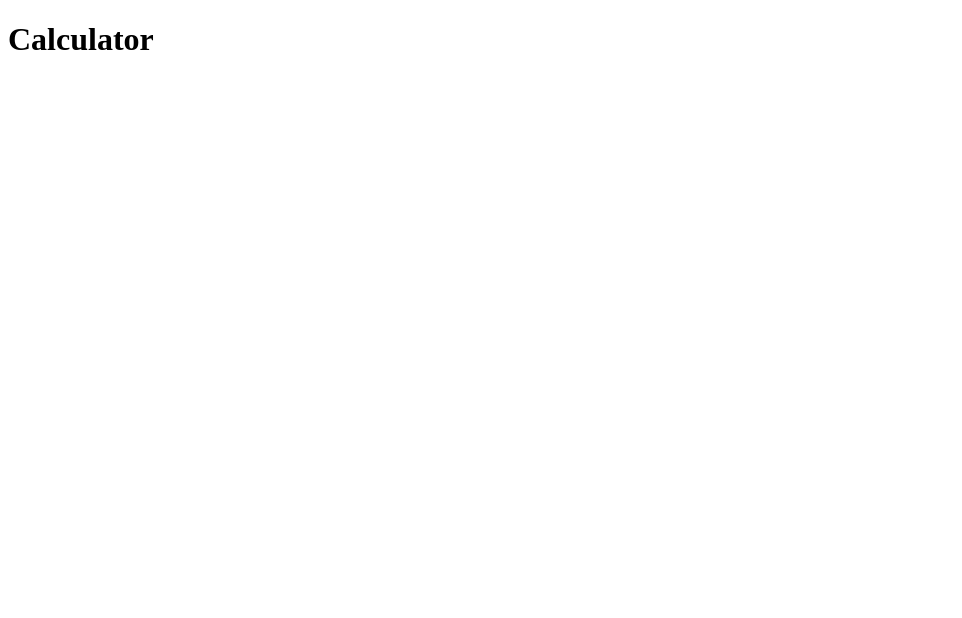
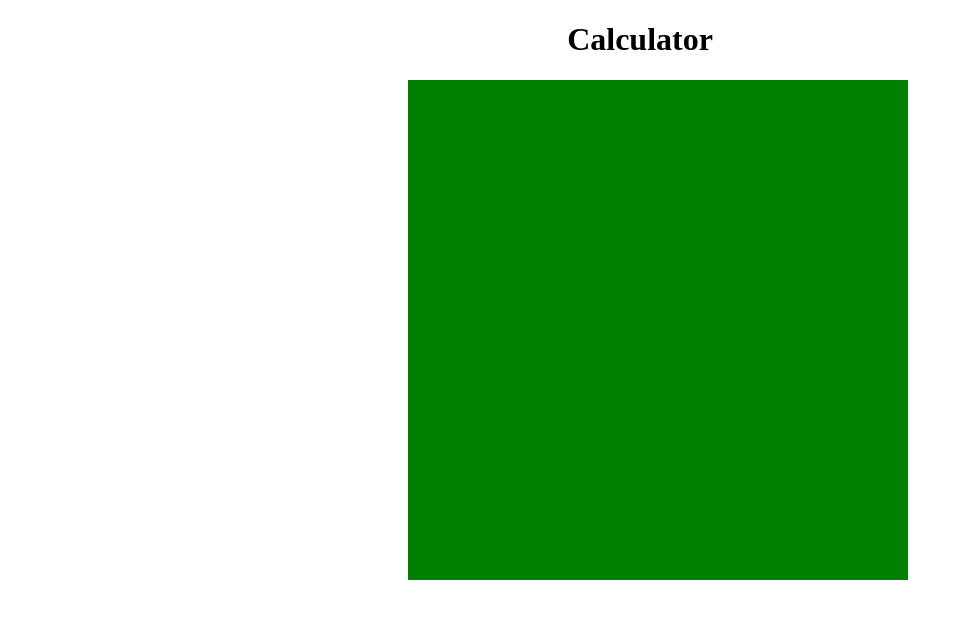
Before and after one commit to andrewvt97/Calculator, a plain HTML site: page index.html in a window 1280 px wide. Shown: the whole page, without its empty margins (0-962 px from the left). Drawn offline with Linux system fonts and the light colour scheme.

Commit message:
Add background for calculator

```diff
--- a/index.html
+++ b/index.html
@@ -5,9 +5,13 @@
     <meta http-equiv="X-UA-Compatible" content="IE=edge">
     <meta name="viewport" content="width=device-width, initial-scale=1.0">
     <title>Calculator</title>
+    <link rel="stylesheet" href="style.css">
 </head>
 <body>
     <h1> Calculator</h1>
+    <div class = "calculator">
+
+    </div>
     <script src = "script.js"></script>
 </body>
 </html>
--- a/style.css
+++ b/style.css
@@ -0,0 +1,9 @@
+body {
+    text-align: center;
+}
+
+.calculator {
+    background-color: green;
+    padding: 250px;
+    margin: 10px 400px;
+}
```
